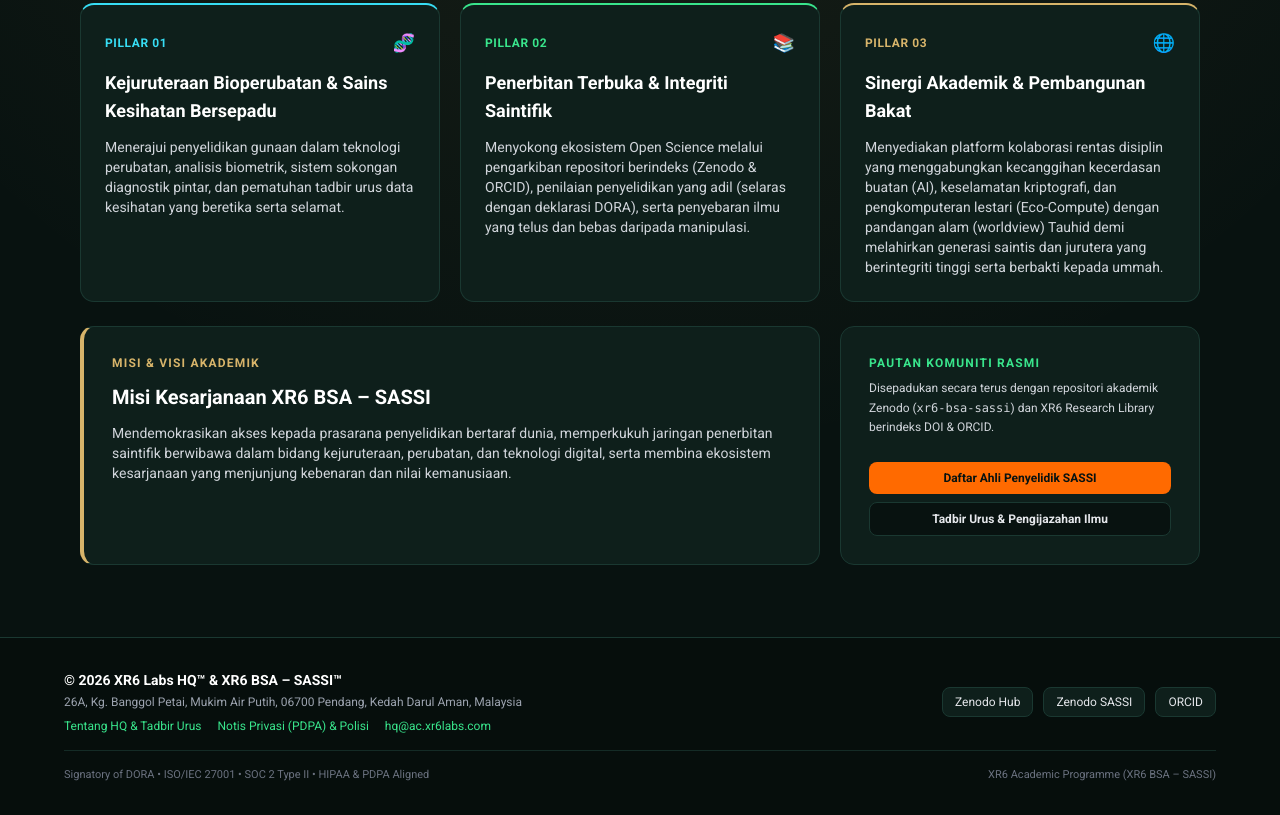
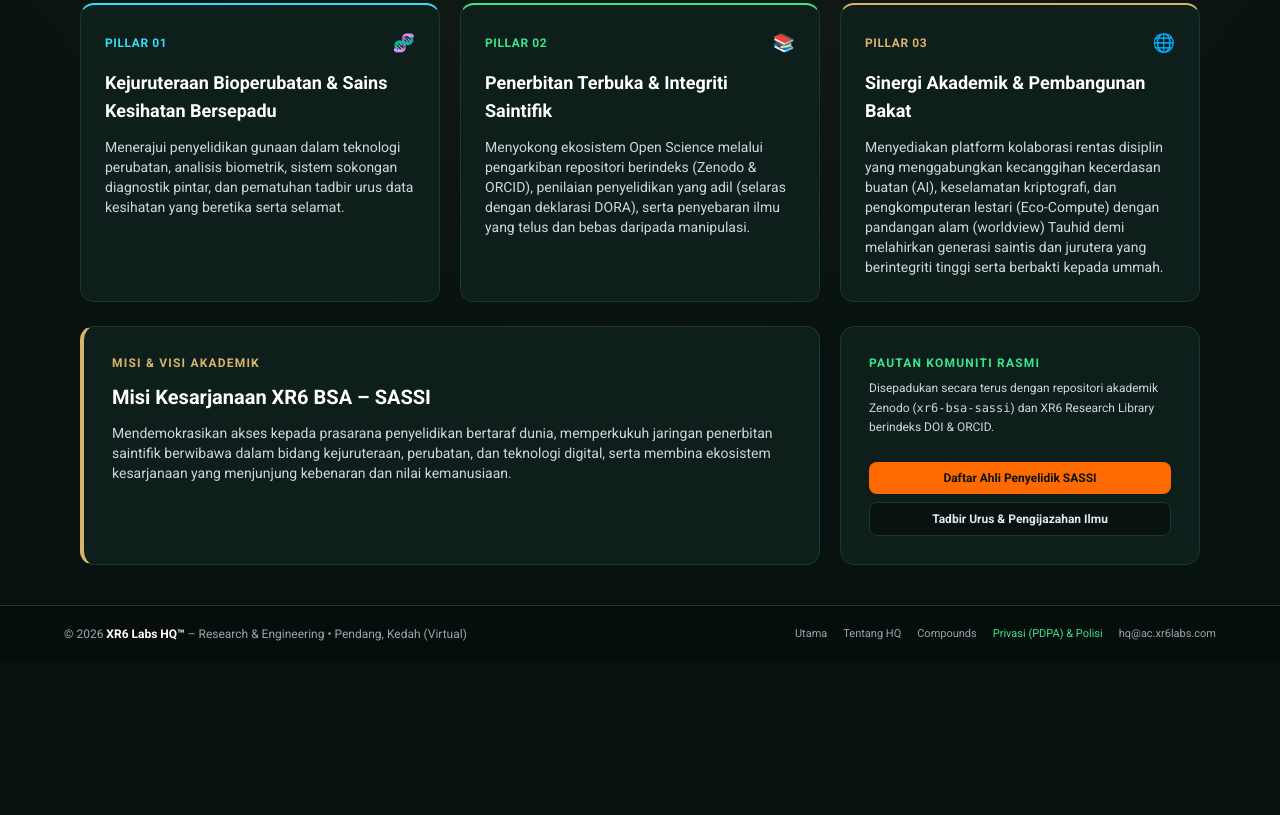
Before and after one commit to XR6matt88/xr6labshq-portal, a plain HTML site: page public/xr6-academic/sassi/index.html in a window 1280 px wide. Shown: the part 474-1289 px from the top of the page. After the commit the page ends 1136 px from the top, so only its background shows below. Drawn offline with nearby package versions, Linux system fonts and the light colour scheme; no server answers.

Commit message:
Update footer structure and content in index.html
Replaced the existing footer with a new, smaller footer for sub-pages, updating the content and layout.

```diff
--- a/public/xr6-academic/sassi/index.html
+++ b/public/xr6-academic/sassi/index.html
@@ -167,28 +167,16 @@
 
   </main>
 
-  <!-- FOOTER -->
-  <footer class="border-t border-[#1A3831] bg-[#060E0C] py-8 px-4 text-xs text-gray-400 mt-8">
-    <div class="max-w-6xl mx-auto space-y-4">
-      <div class="flex flex-col sm:flex-row items-start sm:items-center justify-between gap-4">
-        <div class="space-y-1">
-          <p class="font-bold text-white text-sm">&copy; 2026 XR6 Labs HQ&trade; &amp; XR6 BSA – SASSI&trade;</p>
-          <p>26A, Kg. Banggol Petai, Mukim Air Putih, 06700 Pendang, Kedah Darul Aman, Malaysia</p>
-          <div class="flex flex-wrap gap-4 pt-1 text-[#39E58C]">
-            <a href="/about" class="hover:underline">Tentang HQ &amp; Tadbir Urus</a>
-            <a href="/policies" class="hover:underline">Notis Privasi (PDPA) &amp; Polisi</a>
-            <a href="mailto:hq@ac.xr6labs.com" class="hover:underline">hq@ac.xr6labs.com</a>
-          </div>
-        </div>
-        <div class="flex flex-wrap items-center gap-2.5">
-          <a href="https://zenodo.org/communities/xr6labshqhub" target="_blank" rel="noopener" class="px-3 py-1.5 rounded-lg bg-[#0E1F1B] border border-[#1A3831] text-gray-200 hover:border-[#39E58C] transition">Zenodo Hub</a>
-          <a href="https://zenodo.org/communities/xr6-bsa-sassi" target="_blank" rel="noopener" class="px-3 py-1.5 rounded-lg bg-[#0E1F1B] border border-[#1A3831] text-gray-200 hover:border-[#D7B46A] transition">Zenodo SASSI</a>
-          <a href="https://orcid.org" target="_blank" rel="noopener" class="px-3 py-1.5 rounded-lg bg-[#0E1F1B] border border-[#1A3831] text-gray-200 hover:border-[#39E58C] transition">ORCID</a>
-        </div>
-      </div>
-      <div class="pt-4 border-t border-[#1A3831]/70 flex flex-col sm:flex-row justify-between gap-2 text-[11px] text-gray-500">
-        <p>Signatory of DORA &bull; ISO/IEC 27001 &bull; SOC 2 Type II &bull; HIPAA &amp; PDPA Aligned</p>
-        <p>XR6 Academic Programme (XR6 BSA – SASSI)</p>
+  <!-- FOOTER KECIL SERAGAM (SUB-HALAMAN) -->
+  <footer class="border-t border-[#1A3831] bg-[#060E0C] py-5 px-4 text-xs text-gray-400">
+    <div class="max-w-6xl mx-auto flex flex-col sm:flex-row items-center justify-between gap-3 text-center sm:text-left">
+      <p>&copy; 2026 <strong class="text-white">XR6 Labs HQ&trade;</strong> &ndash; Research &amp; Engineering &bull; Pendang, Kedah (Virtual)</p>
+      <div class="flex flex-wrap items-center justify-center gap-4 text-[11px]">
+        <a href="/" class="hover:text-[#39E58C] transition">Utama</a>
+        <a href="/about" class="hover:text-[#39E58C] transition">Tentang HQ</a>
+        <a href="/compounds/XR6-CMP-001" class="hover:text-[#39E58C] transition">Compounds</a>
+        <a href="/policies" class="text-[#39E58C] hover:underline">Privasi (PDPA) &amp; Polisi</a>
+        <a href="mailto:hq@ac.xr6labs.com" class="hover:text-[#39E58C] transition">hq@ac.xr6labs.com</a>
       </div>
     </div>
   </footer>
```
